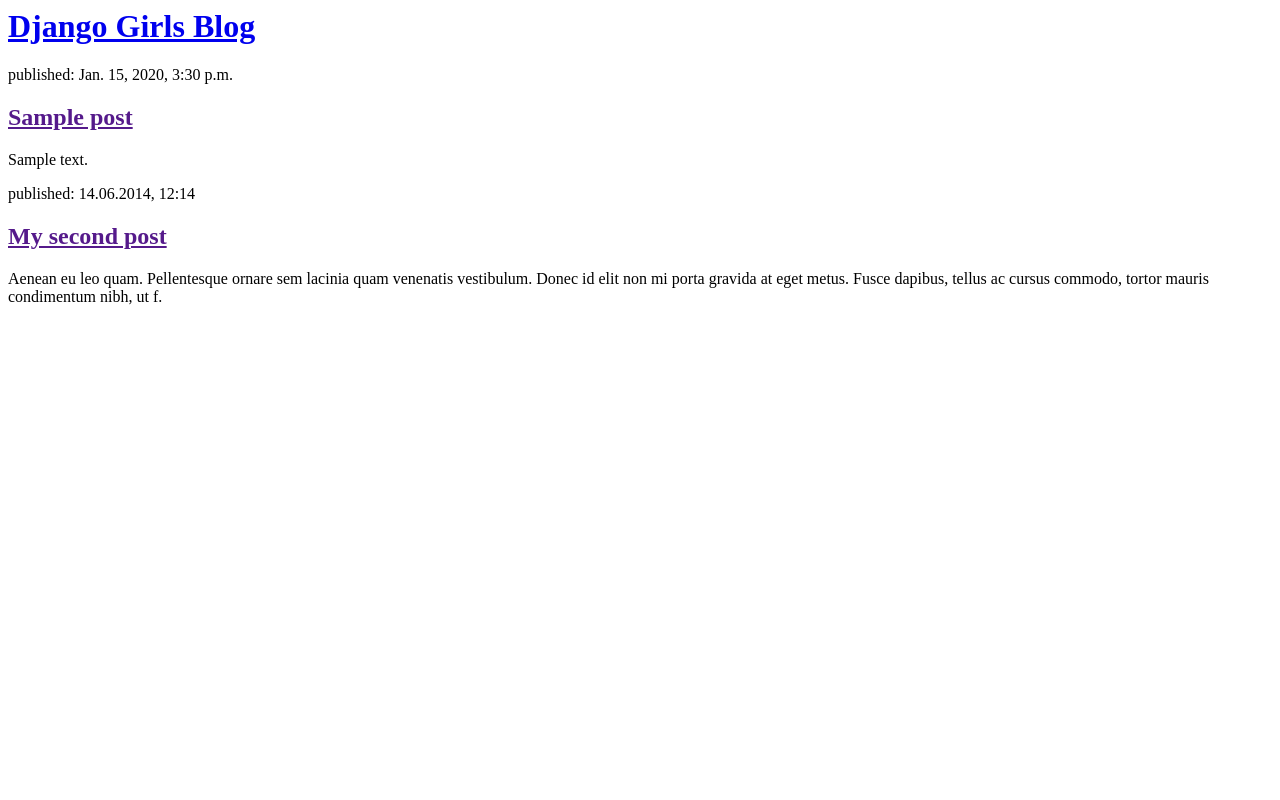
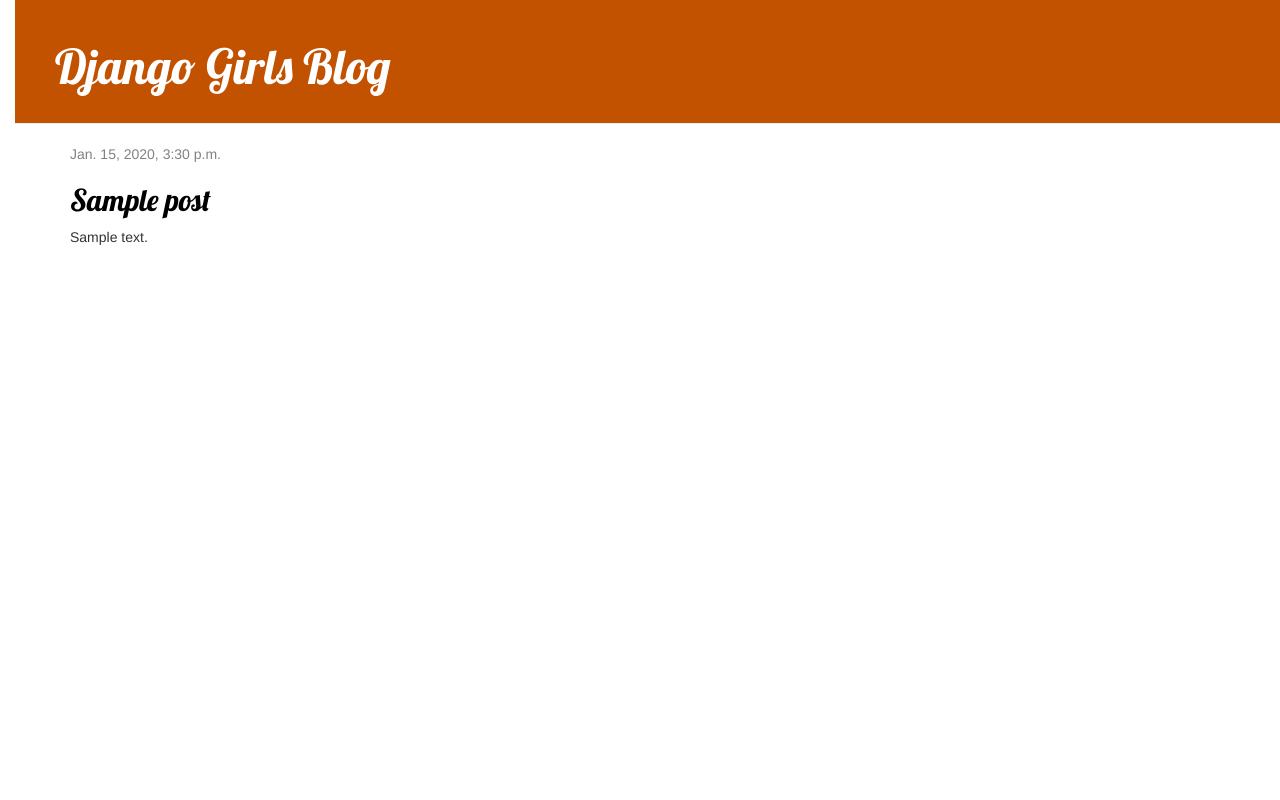
Before and after one commit to NikhilDalvi27/my-first-blog, a Django app: template blog/templates/blog/post_list.html in a window 1280 px wide. Run offline with Django 3.2, Linux system fonts and the light colour scheme; the template is opened without the code that fills it: values that come from a table or form of the project are taken from there, others are empty; tables that the repository leaves empty hold one stand-in row (values such as "Sample post"); some libraries are stand-ins or nearby versions.

Commit message:
Added view and template for detailed blog post as well css for the site

```diff
--- a/blog/admin.py
+++ b/blog/admin.py
@@ -1,4 +1,5 @@
 from django.contrib import admin
-from .models import Post
+from .models import Post  #post model defined in the previous chapter is imported
 
-admin.site.register(Post)
+admin.site.register(Post) #make model visible on the admin page
+#Register the Model
--- a/blog/models.py
+++ b/blog/models.py
@@ -4,15 +4,18 @@
 
 
 class Post(models.Model): #defines our models  Class indicates defining an object
+	#Post is the name of the model   models.Model means its a django model which should be
+	#saved in the database
     author = models.ForeignKey(settings.AUTH_USER_MODEL, on_delete=models.CASCADE)
     title = models.CharField(max_length=200)
     text = models.TextField()  #Note that every line of code is indented
     created_date = models.DateTimeField(default=timezone.now)
     published_date = models.DateTimeField(blank=True, null=True)
 
-    def publish(self): # Method to publish the post
+    def publish(self): # Method to publish the post (Actions)
+    #def means function...publish is just the name of method
         self.published_date = timezone.now()
         self.save()
-
+     #indent this methods
     def __str__(self):
         return self.title  #return a string with the post title
--- /dev/null
+++ b/blog/static/css/blog.css
@@ -0,0 +1,53 @@
+h1 a, h2 a {
+    color: #C25100;
+    font-family: 'Lobster';
+}
+body {
+    padding-left: 15px;
+}
+.page-header {
+    background-color: #C25100;
+    margin-top: 0;
+    padding: 20px 20px 20px 40px;
+}
+
+.page-header h1, .page-header h1 a, .page-header h1 a:visited, .page-header h1 a:active {
+    color: #ffffff;
+    font-size: 36pt;
+    text-decoration: none;
+}
+
+.content {
+    margin-left: 40px;
+}
+
+h1, h2, h3, h4 {
+    font-family: 'Lobster', cursive;
+}
+
+.date {
+    color: #828282;
+}
+
+.save {
+    float: right;
+}
+
+.post-form textarea, .post-form input {
+    width: 100%;
+}
+
+.top-menu, .top-menu:hover, .top-menu:visited {
+    color: #ffffff;
+    float: right;
+    font-size: 26pt;
+    margin-right: 20px;
+}
+
+.post {
+    margin-bottom: 70px;
+}
+
+.post h2 a, .post h2 a:visited {
+    color: #000000;
+}
--- /dev/null
+++ b/blog/templates/blog/base.html
@@ -0,0 +1,23 @@
+{% load static %}
+<html>
+    <head>
+        <title>Django Girls blog</title>
+		<link rel="stylesheet" href="//maxcdn.bootstrapcdn.com/bootstrap/3.2.0/css/bootstrap.min.css">
+		<link rel="stylesheet" href="//maxcdn.bootstrapcdn.com/bootstrap/3.2.0/css/bootstrap-theme.min.css">
+		<link rel="stylesheet" href="{% static 'css/blog.css' %}">
+		<link href="//fonts.googleapis.com/css?family=Lobster&subset=latin,latin-ext" rel="stylesheet" type="text/css">
+    </head>
+    <body>
+    <div class="page-header">
+        <h1><a href="/">Django Girls Blog</a></h1>
+    </div>
+    <div class="content container">
+        <div class="row">
+            <div class="col-md-8">
+            {% block content %}
+            {% endblock %}
+            </div>
+        </div>
+    </div>
+</body>
+</html>
--- a/blog/templates/blog/post_list.html
+++ b/blog/templates/blog/post_list.html
@@ -1,23 +1,13 @@
-<html>
-    <head>
-        <title>Django Girls blog</title>
-    </head>
-    <body>
-        <div>
-            <h1><a href="/">Django Girls Blog</a></h1>
+
+{% extends 'blog/base.html' %}
+{% block content %}
+    {% for post in posts %}
+        <div class="post">   		<!-- posts is the variable we passed from view that contains instance to all the objects from Post Model -->
+            <div class="date">
+                {{ post.published_date }}
+            </div>
+            <h2><a href="">{{ post.title }}</a></h2>
+            <p>{{ post.text|linebreaksbr }}</p>
         </div>
-
-       {% for post in posts %}
-    <div>
-        <p>published: {{ post.published_date }}</p>
-        <h2><a href="">{{ post.title }}</a></h2>
-        <p>{{ post.text|linebreaksbr }}</p>
-    </div>
-{% endfor %}
-        <div>
-            <p>published: 14.06.2014, 12:14</p>
-            <h2><a href="">My second post</a></h2>
-            <p>Aenean eu leo quam. Pellentesque ornare sem lacinia quam venenatis vestibulum. Donec id elit non mi porta gravida at eget metus. Fusce dapibus, tellus ac cursus commodo, tortor mauris condimentum nibh, ut f.</p>
-        </div>
-    </body>
-</html>
+    {% endfor %}
+{% endblock %}
--- a/blog/urls.py
+++ b/blog/urls.py
@@ -1,5 +1,7 @@
 from django.urls import path
 from . import views
+
 urlpatterns = [
-    path('', views.post_list, name='post_list'),
+    path('', views.post_list, name='post_list'),#Assign a view called Postlist
+    path('post/<int:pk>/', views.post_detail, name='post_detail'),
 ]
--- a/mysite/urls.py
+++ b/mysite/urls.py
@@ -3,5 +3,5 @@
 
 urlpatterns = [
     path('admin/', admin.site.urls),
-    path('', include('blog.urls')),
+    path('', include('blog.urls')), #includes urls from blog application
 ]
```
Also changed, not shown: blog/templates/blog/post_detail.html (added, +13 -0 lines), blog/views.py (+11 -1 lines), blog/static/css/cs.txt (added).
